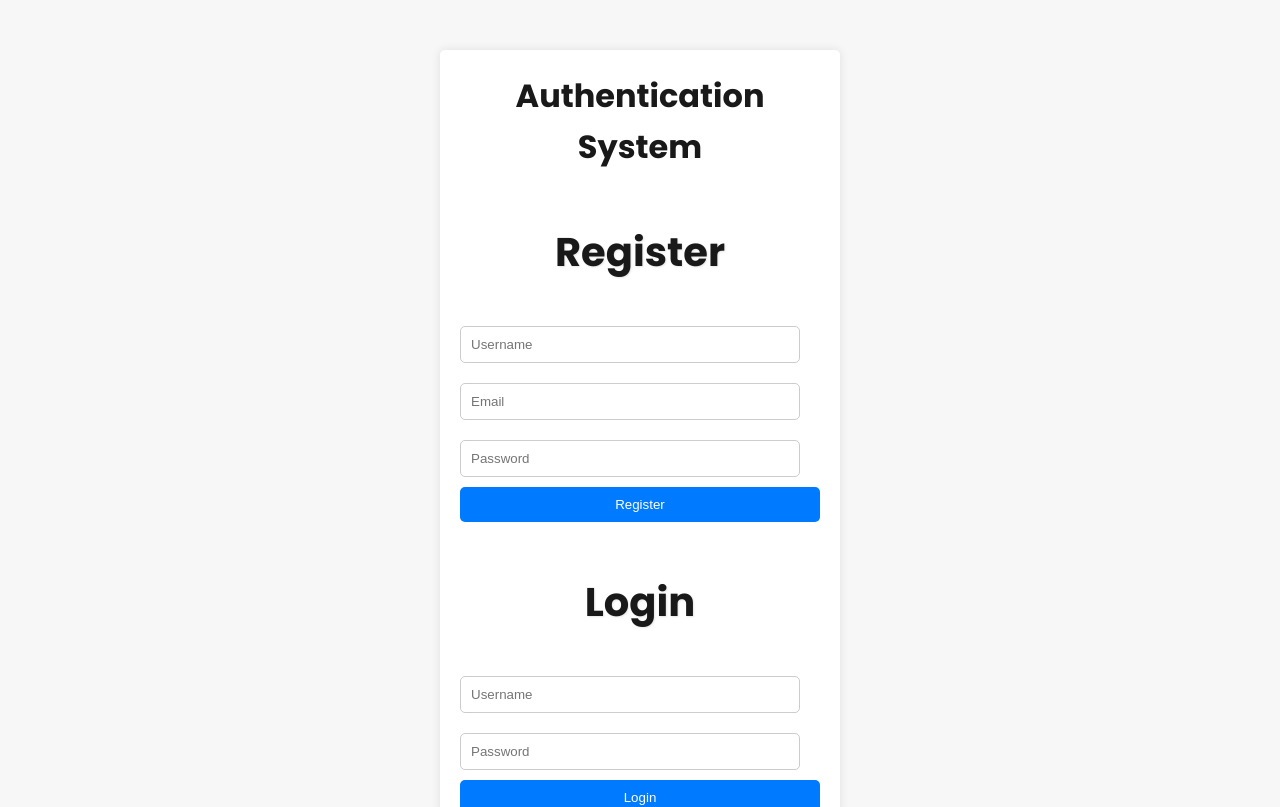
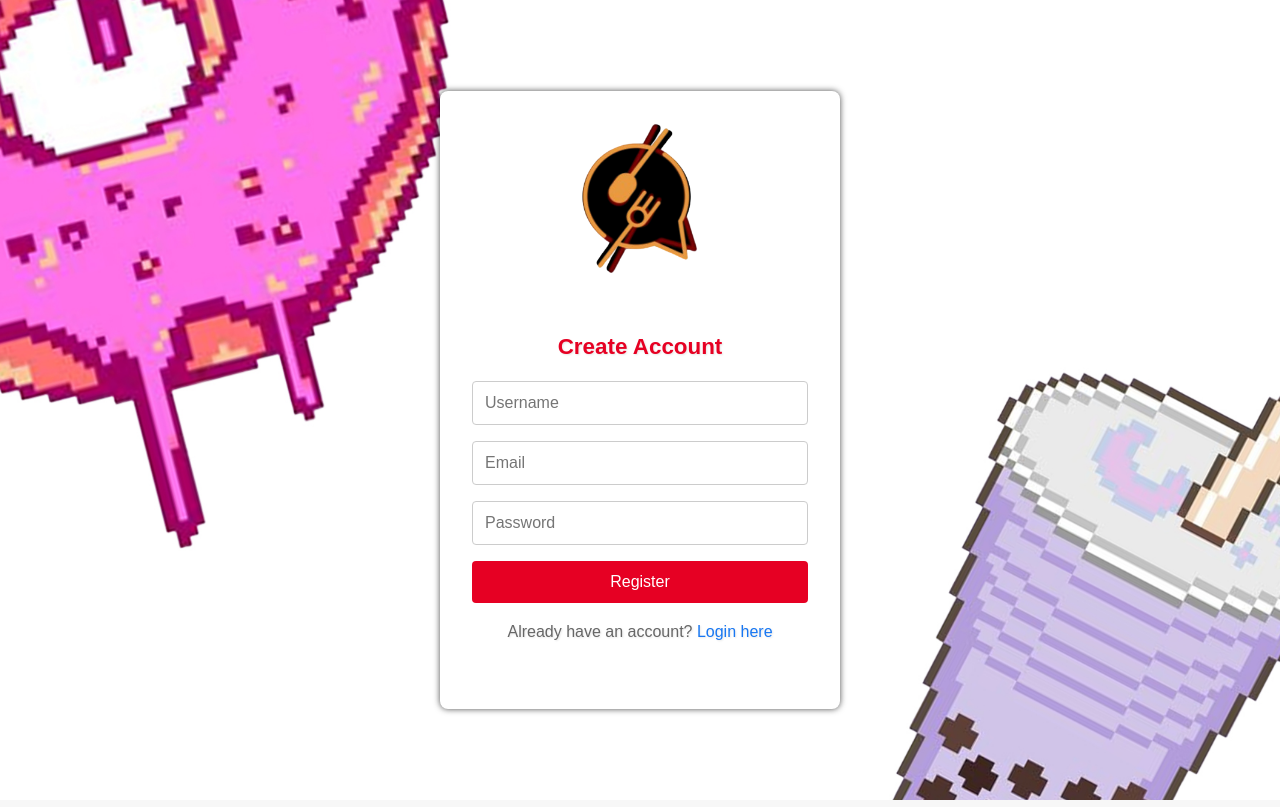
Before and after one commit to Rorenxo/Foodie, a Vue app: page /login in a window 1280 px wide. Shown: the top 807 px of the page. Built offline with nearby package versions, Linux system fonts and the light colour scheme.

Commit message:
New login design

```diff
--- a/index.html
+++ b/index.html
@@ -2,7 +2,7 @@
 <html lang="">
   <head>
     <meta charset="UTF-8">
-    <link rel="icon" href="@/foodie logo copy 2.png">
+    <link rel="icon" href="@/assets/foodie logo copy 2.png">
     <meta name="viewport" content="width=device-width, initial-scale=1.0">
     <link rel="stylesheet" href="main.css">
     <link href="https://cdnjs.cloudflare.com/ajax/libs/font-awesome/6.0.0-beta3/css/all.min.css" rel="stylesheet">
--- a/src/App.vue
+++ b/src/App.vue
@@ -1,21 +1,26 @@
-<script >
-import { RouterView, useRoute } from 'vue-router';
-import Footer from '@/components/footer.vue';
-
-export default {
-  components: {
-    Footer,
-  },
-};
-
-</script>
-
 <template>
   <div id="app">
-    <RouterView /> <!-- Dynamically renders Main or Landing based on route -->
-    <Footer v-if="$route.name !== 'login'"/>
+    <RouterView />
+    <Footer v-if="showFooter" />
   </div>
 </template>
+
+<script setup>
+import { computed } from "vue";
+import { useRoute } from "vue-router";
+import Footer from "@/components/footer.vue";
+
+const route = useRoute();
+
+// List of routes where the footer should appear
+const footerRoutes = ["/main", "/landing"];
+
+// Computed property to check if the footer should be displayed
+const showFooter = computed(() => {
+  console.log("Current route path:", route.path); // Debugging route path
+  return footerRoutes.includes(route.path);
+});
+</script>
 
 <style>
 @import url('https://fonts.googleapis.com/css2?family=Poppins:wght@300;400;500;600;700&display=swap');
--- a/src/components/Footer.vue
+++ b/src/components/Footer.vue
@@ -2,8 +2,8 @@
   <section class="footer">
     <div class="box-container">
       <div class="box">
-          <img src="@/assets/public icons/logo.png" alt="logo">
-          <p>WE ARE THE FOODIE FINDERS AND <br>WE ARE HAPPY YOU USE OUR SITE/APP</p>
+        <img src="@/assets/public icons/logo.png" alt="logo" />
+        <p>WE ARE THE FOODIE FINDERS AND <br />WE ARE HAPPY YOU USE OUR SITE/APP</p>
         <div class="share">
           <a href="https://www.facebook.com/profile.php?id=61568776087339" target="_blank" class="fab fa-facebook"></a>
           <a href="#" class="fab fa-twitter"></a>
@@ -15,18 +15,20 @@
       <div class="box">
         <h3>Contact Information</h3>
         <a href="#" class="links"> <i class="fas fa-phone"></i>09-4545-9392</a>
-          <a href="foodiefinderdcode@gmail.com" class="links"> <i class="fas fa-envelope"></i>foodiefindercode@gmail.com</a>
-          <a href="#" class="links"> <i class="fas fa-map-marker-alt"></i>olongapo City, Philippines</a>
+        <a href="mailto:foodiefinderdcode@gmail.com" class="links"> <i class="fas fa-envelope"></i>foodiefindercode@gmail.com</a>
+        <a href="#" class="links"> <i class="fas fa-map-marker-alt"></i>Olongapo City, Philippines</a>
       </div>
 
       <div class="box">
         <h3>Quick links</h3>
         <a href="#home" class="links"> <i class="fas fa-arrow-right"></i>Home</a>
         <a href="#products" class="links"> <i class="fas fa-arrow-right"></i>Products</a>
-          <a href="login.html" class="links"> <i class="fas fa-arrow-right"></i>Login</a>
-          <a href="login.html#signup-form" class="links"> <i class="fas fa-arrow-right"></i>Register</a>
+        <router-link to="/login" class="links"> <i class="fas fa-arrow-right"></i>Login</router-link>
+        <router-link to="/login#register" class="links"> <i class="fas fa-arrow-right"></i>Register</router-link>
       </div>
     </div>
-      <div class="low">&copy; 2024 <span>Foodie Finders</span>. All rights reserved ┃ Crafted by <span>The D'code</span></div>
+    <div class="low">
+      &copy; 2024 <span>Foodie Finders</span>. All rights reserved ┃ Crafted by <span>The D'code</span>
+    </div>
   </section>
 </template>
--- a/src/main.js
+++ b/src/main.js
@@ -7,9 +7,6 @@ import axios from 'axios'
 
 const app = createApp(App)
 
-axios.defaults.baseURL = 'http://localhost:4000'
-app.config.globalProperties.$axios = axios
-
 app.use(router)
 
 app.mount('#app')
--- a/src/router/index.js
+++ b/src/router/index.js
@@ -4,6 +4,10 @@ import Login from '@/views/login.vue'
 import Main from '@/views/main.vue'
 
 const routes = [
+  {
+    path: '/',
+    redirect: '/landing'
+  },
   {
     path: '/landing',
     name: 'Landing',
@@ -25,4 +29,5 @@ const router = createRouter({
   history: createWebHistory(),
   routes
 })
+
 export default router
--- a/src/views/login.vue
+++ b/src/views/login.vue
@@ -1,36 +1,77 @@
 <template>
-    <div class="container">
-      <h1>Authentication System</h1>
-      <div id="auth-section">
-        <!-- Register Form -->
-        <h2>Register</h2>
-        <input type="text" v-model="registerUsername" placeholder="Username">
-        <input type="email" v-model="registerEmail" placeholder="Email">
-        <input type="password" v-model="registerPassword" placeholder="Password">
-        <button @click="register">Register</button>
+  <div class="auth-container">
+    <div class="auth-box">
+      <div class="little">
+    <img :src="('/foodie logo copy 2.png')" alt="little" />
+      </div>
 
-        <!-- Login Form -->
-        <h2>Login</h2>
-        <input type="text" v-model="loginUsername" placeholder="Username">
-        <input type="password" v-model="loginPassword" placeholder="Password">
-        <button @click="login">Login</button>
+      <div v-if="isRegistering">
+        <h2>Create Account</h2>
+        <form @submit.prevent="register">
+          <input
+            type="text"
+            v-model="registerUsername"
+            placeholder="Username"
+          >
+          <input
+            type="email"
+            v-model="registerEmail"
+            placeholder="Email"
+          >
+          <input
+            type="password"
+            v-model="registerPassword"
+            placeholder="Password"
+          >
+          <button type="submit">Register</button>
+        </form>
+        <p>
+          Already have an account?
+          <a href="#" @click.prevent="isRegistering = false">Login here</a>
+        </p>
+      </div>
+
+      <div id="register" v-else>
+        <h2>Welcome back!</h2>
+        <form @submit.prevent="login">
+          <input
+            type="text"
+            v-model="loginUsername"
+            placeholder="Username"
+          >
+          <input
+            type="password"
+            v-model="loginPassword"
+            placeholder="Password"
+          >
+          <button type="submit">Login</button>
+        </form>
+        <p>
+          Don't have an account?
+          <a href="#" @click.prevent="isRegistering = true">Register here</a>
+        </p>
+      </div>
+
+      <p v-if="message" :class="{ 'error-message': error, 'success-message': !error }">
+        {{ message }}
+      </p>
     </div>
   </div>
 </template>
 
-  <script>
+<script setup>
 import { ref } from 'vue'
 import { useRouter } from 'vue-router'
 
-export default {
-  setup() {
 const router = useRouter()
+const isRegistering = ref(true)
 const registerUsername = ref('')
 const registerEmail = ref('')
 const registerPassword = ref('')
 const loginUsername = ref('')
 const loginPassword = ref('')
 const message = ref('')
+const error = ref(false)
 
 const register = async () => {
   try {
@@ -47,11 +88,15 @@ export default {
     })
     const data = await response.json()
     message.value = data.message
+    error.value = !response.ok
     if (response.ok) {
-          router.push('/login')
+      setTimeout(() => {
+        isRegistering.value = false
+      }, 1500)
     }
-      } catch (error) {
+  } catch (err) {
     message.value = 'An error occurred during registration'
+    error.value = true
   }
 }
 
@@ -73,66 +118,107 @@ export default {
       router.push('/main')
     } else {
       message.value = data.message
+      error.value = true
     }
-      } catch (error) {
+  } catch (err) {
     message.value = 'An error occurred during login'
-      }
-    }
-
-    return {
-      registerUsername,
-      registerEmail,
-      registerPassword,
-      loginUsername,
-      loginPassword,
-      message,
-      register,
-      login
-    }
+    error.value = true
   }
 }
 </script>
 
 <style scoped>
-  body {
+
+.little{
+  text-align: center
+}
+.little img{
+  width: 150px; /* Set desired width */
+  height: auto; /* Maintain aspect ratio */
+  border-radius: 5px; /* Optional: Add rounded corners */
+}
+.auth-container {
+  display: flex;
+  justify-content: center;
+  align-items: center;
+  min-height: 100vh;
+  background-image: url('/bg.jpg'); /* External URL */
+  background-size: cover; /* Ensure the background image covers the full container */
+  background-position: center; /* Center the background image */
   font-family: Arial, sans-serif;
-    background-color: #f4f4f4;
-    margin: 0;
-    padding: 0;
 }
 
-  .container {
+.auth-box {
+  background-color: rgb(255, 255, 255);
+  padding: 2rem;
+  border-radius: 8px;
+  box-shadow: 0 0px 6px rgba(0, 0, 0, 0.7);
+  width: 100%;
   max-width: 400px;
-    margin: 50px auto;
-    padding: 20px;
-    background: #fff;
-    border-radius: 5px;
-    box-shadow: 0 0 10px rgba(0, 0, 0, 0.1);
 }
 
-  h1, h2 {
+
+h2 {
+  font-size: 1.4rem;
+  color: #e60023;
   text-align: center;
+  margin-bottom: 1rem;
+}
+
+form {
+  display: flex;
+  flex-direction: column;
+  gap: 1rem;
 }
 
 input {
-    width: calc(100% - 20px);
-    margin: 10px 0;
-    padding: 10px;
+  width: 100%;
+  padding: 0.75rem;
   border: 1px solid #ccc;
-    border-radius: 5px;
+  border-radius: 4px;
+  font-size: 1rem;
 }
 
 button {
   width: 100%;
-    padding: 10px;
-    background: #007BFF;
-    color: #fff;
+  padding: 0.75rem;
+  background-color: #e60023;
+  color: white;
   border: none;
-    border-radius: 5px;
+  border-radius: 4px;
+  font-size: 1rem;
   cursor: pointer;
+  transition: background-color 0.3s;
 }
 
 button:hover {
-    background: #0056b3;
+  background-color: #b8021d;
+}
+
+p {
+  text-align: center;
+  margin-top: 1rem;
+  color: #666;
+}
+
+a {
+  color: #1877f2;
+  text-decoration: none;
+}
+
+a:hover {
+  text-decoration: underline;
+}
+
+.error-message {
+  color: #d32f2f;
+  text-align: center;
+  margin-top: 1rem;
+}
+
+.success-message {
+  color: #388e3c;
+  text-align: center;
+  margin-top: 1rem;
 }
 </style>
```
Also changed, not shown: public/bg.jpg (added), public/little.png (added). Lines whose indentation alone changed are shown as unchanged.
